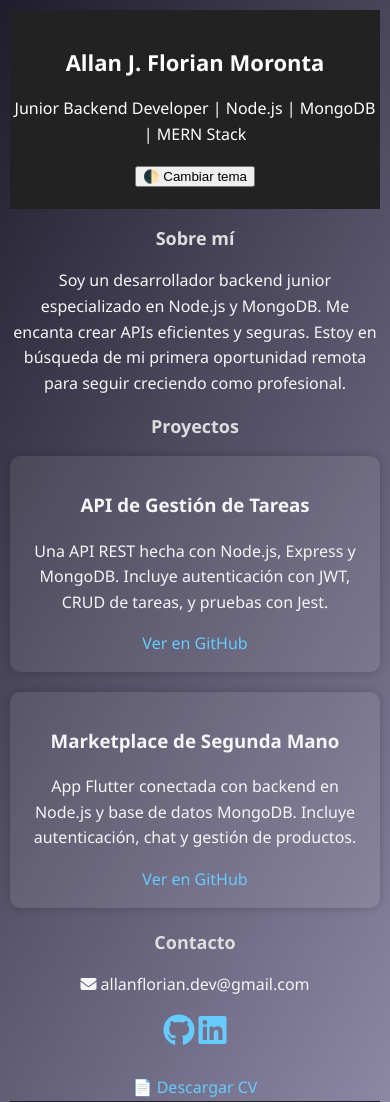
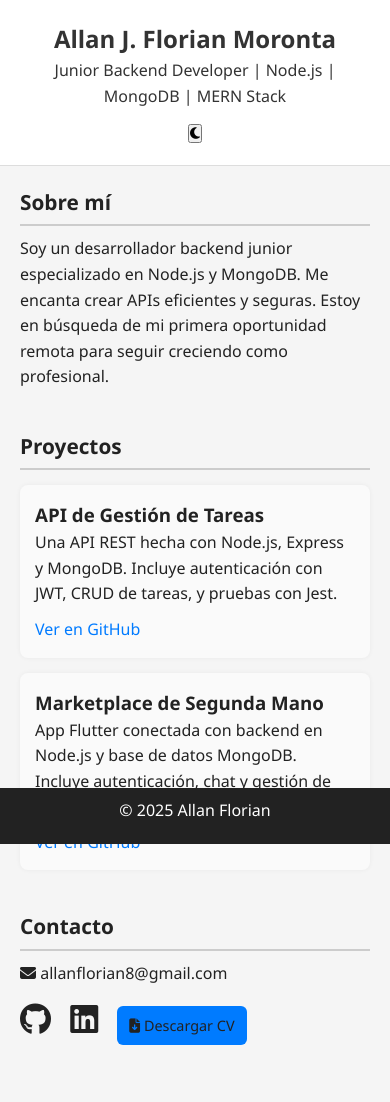
Before and after one commit to AllanF01/allanflorian-portfolio, a plain HTML site: page index.html in a window 390 px wide. Shown: the top 1102 px of the page. Drawn offline with Linux system fonts and the light colour scheme.

Commit message:
Mejor estilo

```diff
--- a/index.html
+++ b/index.html
@@ -3,19 +3,23 @@
 
 <head>
   <meta charset="UTF-8" />
-  <meta name="viewport" content="width=device-width, initial-scale=1.0"/>
+  <meta name="viewport" content="width=device-width, initial-scale=1.0" />
   <title>Allan Florian - Junior Backend Developer</title>
   <link rel="stylesheet" href="style.css" />
   <link rel="stylesheet" href="https://cdnjs.cloudflare.com/ajax/libs/font-awesome/6.4.0/css/all.min.css" />
   <script defer src="script.js"></script>
 </head>
+
 <body>
-  <header>
+  <header class="navbar">
     <h1>Allan J. Florian Moronta</h1>
     <p>Junior Backend Developer | Node.js | MongoDB | MERN Stack</p>
-    <button onclick="toggleDarkMode()">🌓 Cambiar tema</button>
+    <button onclick="toggleDarkMode()">
+      <i id="theme-icon" class="fas fa-moon"></i>
+    </button>
   </header>
 
+  <main class="container">
     <section id="about">
       <h2>Sobre mí</h2>
       <p>Soy un desarrollador backend junior especializado en Node.js y MongoDB. Me encanta crear APIs eficientes y seguras. Estoy en búsqueda de mi primera oportunidad remota para seguir creciendo como profesional.</p>
@@ -40,15 +44,27 @@
 
     <section id="contact">
       <h2>Contacto</h2>
-    <p><i class="fas fa-envelope"></i> allanflorian.dev@gmail.com</p>
+      <p><i class="fas fa-envelope"></i> allanflorian8@gmail.com</p>
+      <div class="social-icons">
         <a href="https://github.com/AllanF01" target="_blank"><i class="fab fa-github fa-2x"></i></a>
-    <a href="https://linkedin.com/in/allanflorian" target="_blank"><i class="fab fa-linkedin fa-2x"></i></a>
-    <br><br>
-    <a href="CV-AllanFlorian.pdf" download class="btn-cv">📄 Descargar CV</a>
+        <a href="https://www.linkedin.com/in/allan-florian/" target="_blank"><i class="fab fa-linkedin fa-2x"></i></a>
+        <a href="CV-AllanFlorian.pdf" download class="btn-cv"><i class="fas fa-file-download"></i> Descargar CV</a>
+      </div>
     </section>
+  </main>
 
   <footer>
     <p>© 2025 Allan Florian</p>
   </footer>
+
+  <script>
+    function toggleDarkMode() {
+      document.body.classList.toggle("dark");
+      const icon = document.getElementById("theme-icon");
+      icon.classList.toggle("fa-moon");
+      icon.classList.toggle("fa-sun");
+    }
+  </script>
 </body>
+
 </html>
--- a/style.css
+++ b/style.css
@@ -1,90 +1,144 @@
+* {
+  box-sizing: border-box;
+  margin: 0;
+  padding: 0;
+}
+
 body {
   font-family: 'Segoe UI', sans-serif;
-  margin: 0;
-  padding: 0;
   line-height: 1.6;
-  background: linear-gradient(120deg, #1f1c2c, #928DAB);
-  color: #f5f5f5;
+  background: #f5f5f5;
+  color: #222;
+  transition: all 0.3s ease;
+  padding-bottom: 60px;
 }
 
 body.dark {
-  background: linear-gradient(120deg, #f7f7f7, #d6d6d6);
-  color: #111;
+  background: #1f1f1f;
+  color: #eaeaea;
+}
+
+.navbar {
+  background-color: #ffffff;
+  color: #333;
+  padding: 20px;
+  text-align: center;
+  position: sticky;
+  top: 0;
+  border-bottom: 1px solid #ddd;
+}
+
+body.dark .navbar {
+  background-color: #111;
+  color: #eee;
+  border-bottom: 1px solid #333;
+}
+
+.theme-toggle {
+  background: none;
+  border: none;
+  font-size: 1.5rem;
+  cursor: pointer;
+  margin-top: 10px;
+  color: inherit;
+}
+
+.container {
+  max-width: 800px;
+  margin: auto;
+  padding: 20px;
+}
+
+section {
+  margin-bottom: 40px;
+}
+
+h2 {
+  font-size: 1.8rem;
+  margin-bottom: 10px;
+  border-bottom: 2px solid #ccc;
+  padding-bottom: 5px;
+}
+
+body.dark h2 {
+  border-color: #444;
+}
+
+p {
+  margin-bottom: 10px;
+}
+
+.project {
+  background-color: #fafafa;
+  padding: 15px;
+  border-radius: 8px;
+  margin-top: 15px;
+  box-shadow: 0 0 5px rgba(0,0,0,0.05);
+  transition: transform 0.3s ease;
+}
+
+.project:hover {
+  transform: translateY(-5px);
 }
 
 body.dark .project {
-  background: rgba(0, 0, 0, 0.05);
+  background-color: #2a2a2a;
 }
 
-header {
+a {
+  color: #007bff;
+  text-decoration: none;
+}
+
+a:hover {
+  text-decoration: underline;
+}
+
+.btn-cv {
+  display: inline-block;
+  margin-top: 10px;
+  padding: 10px 16px;
+  background-color: #007bff;
+  color: white;
+  border-radius: 6px;
+  text-decoration: none;
+  transition: background-color 0.3s ease;
+}
+
+.btn-cv:hover {
+  background-color: #0056b3;
+}
+
+.social-icons a {
+  margin-right: 15px;
+  color: inherit;
+}
+
+footer {
+  position: fixed;
+  bottom: 0;
+  width: 100%;
+  padding: 10px 0;
   background-color: #222;
   color: white;
-  padding: 20px 0;
   text-align: center;
 }
 
-section {
-  opacity: 0;
-  transform: translateY(30px);
-  animation: fadeIn 1s forwards;
-  animation-delay: 0.3s;
+body.dark footer {
+  background-color: #000;
 }
 
-@keyframes fadeIn {
-  to {
-    opacity: 1;
-    transform: translateY(0);
-  }
-}
-
-h2 {
-  color: #ddd;
-}
-
-.project {
-  background: rgba(255, 255, 255, 0.08);
-  padding: 15px;
-  border-radius: 10px;
-  margin-bottom: 20px;
-  box-shadow: 0 0 10px rgba(0,0,0,0.2);
-  transition: transform 0.3s ease, box-shadow 0.3s ease;
-}
-
-.project:hover {
-  transform: scale(1.03);
-  box-shadow: 0 0 15px rgba(0,0,0,0.3);
-}
-
-a {
-  color: #66ccff;
-  text-decoration: none;
-}
-
-footer {
-  text-align: center;
-  padding: 15px;
-  background-color: #222;
-  color: white;
-}
-
-@media screen and (max-width: 600px) {
-  body {
-    padding: 10px;
-  }
-
-  header, section {
-    text-align: center;
-  }
-
-  .project {
-    font-size: 16px;
-  }
-
+@media (max-width: 600px) {
   h1 {
-    font-size: 22px;
+    font-size: 1.5rem;
   }
 
   h2 {
-    font-size: 18px;
+    font-size: 1.3rem;
+  }
+
+  .btn-cv {
+    padding: 8px 12px;
+    font-size: 0.9rem;
   }
 }
```
Lines whose indentation alone changed are shown as unchanged.
